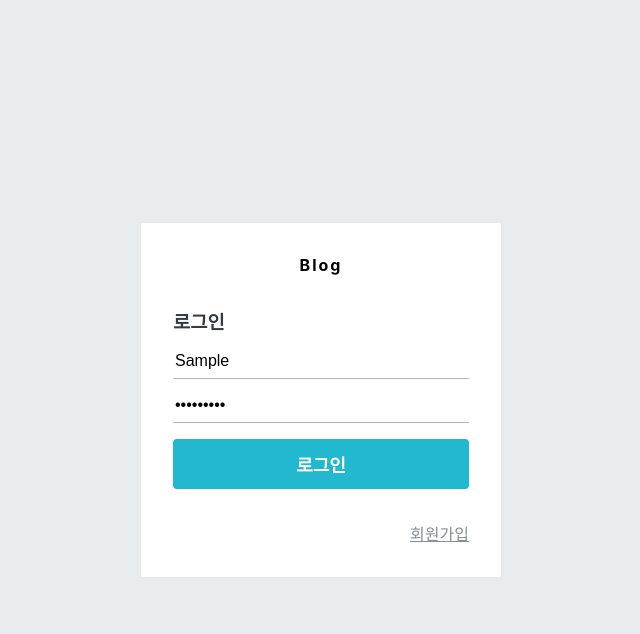
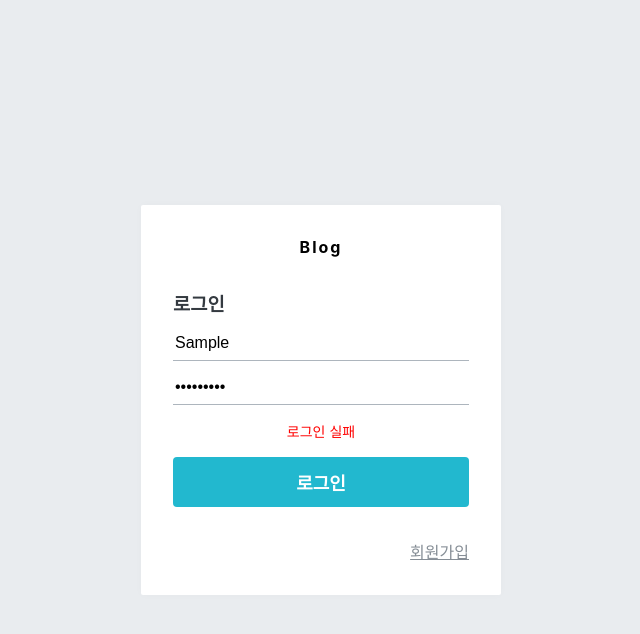
Before and after one commit to bear109/React-blog, a React (Create React App) app in the folder blog-frontend/: page /login in a window 1280 px wide. Both pictures are taken after typing "Sample", "Sample123" into the empty fields and a click on the button "로그인". Shown: the top 634 px of the page, without its empty margins (319-959 px from the left). Built offline with nearby package versions, Linux system fonts and the light colour scheme; no server answers.

Commit message:
로그인 에러 처리

```diff
--- a/blog-frontend/src/components/auth/AuthForm.js
+++ b/blog-frontend/src/components/auth/AuthForm.js
@@ -51,7 +51,14 @@
   register: '회원가입',
 };
 
-const AuthForm = ({ type, form, onChange, onSubmit }) => {
+const ErrorMessage = styled.div`
+  color: red;
+  text-align: center;
+  font-size: 0.875rem;
+  margin-top: 1rem;
+`;
+
+const AuthForm = ({ type, form, onChange, onSubmit, error }) => {
   const text = textMap[type];
   return (
     <AuthFormBlock>
@@ -82,6 +89,7 @@
             value={form.passwordConfirm}
           />
         )}
+        {error && <ErrorMessage>{error}</ErrorMessage>}
         <ButtonWidthMarginTop cyan fullWidth>
           {text}
         </ButtonWidthMarginTop>
--- a/blog-frontend/src/containers/auth/LoginForm.js
+++ b/blog-frontend/src/containers/auth/LoginForm.js
@@ -1,4 +1,5 @@
 import React from 'react';
+import { useState } from 'react';
 import { useEffect } from 'react';
 import { useDispatch, useSelector } from 'react-redux';
 import { withRouter } from 'react-router-dom';
@@ -8,6 +9,7 @@
 
 const LoginForm = ({ history }) => {
   const dispatch = useDispatch();
+  const [error, setError] = useState(null);
   const { form, auth, authError, user } = useSelector(({ auth, user }) => ({
     form: auth.login,
     auth: auth.auth,
@@ -52,6 +54,19 @@
   }, [auth, authError, dispatch]);
 
   useEffect(() => {
+    if (authError) {
+      console.log('오류 발생');
+      console.log(authError);
+      setError('로그인 실패');
+      return;
+    }
+    if (auth) {
+      console.log('로그인 성공');
+      dispatch(check());
+    }
+  }, [auth, authError, dispatch]);
+
+  useEffect(() => {
     if (user) {
       history.push('/');
     }
@@ -63,6 +78,7 @@
       form={form}
       onChange={onChange}
       onSubmit={onSubmit}
+      error={error}
     />
   );
 };
```
